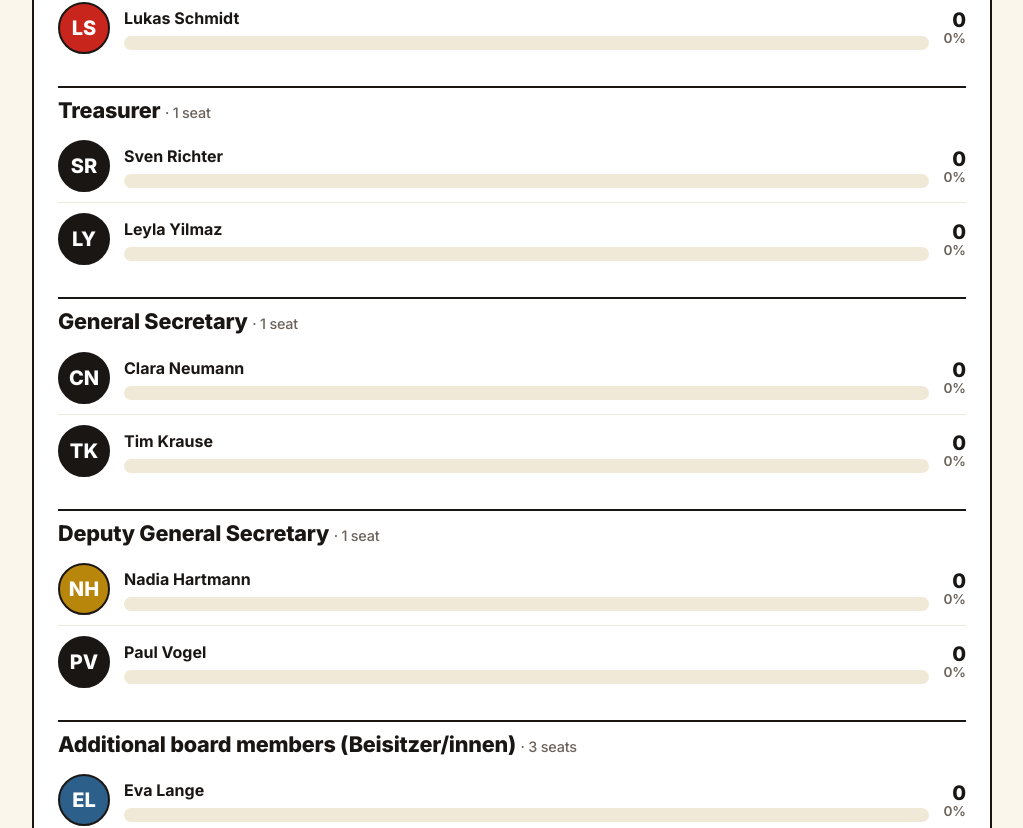
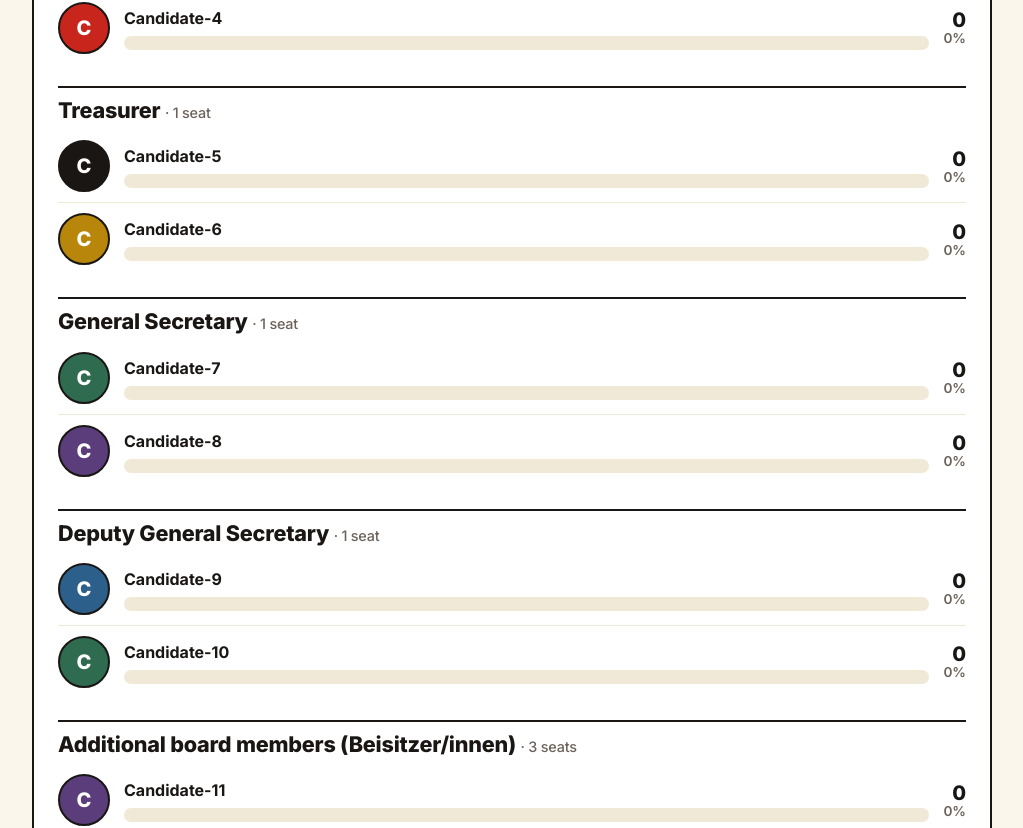
Before and after one commit to mperwe/votingapp, a React (Vite) app: page / in a window 1280 px wide. Shown: the part 1413-2241 px from the top of the page, without its empty margins (128-1151 px from the left). Built offline with nearby package versions, Linux system fonts and the light colour scheme.

Commit message:
candidates names

```diff
--- a/src/store.js
+++ b/src/store.js
@@ -12,12 +12,12 @@ const POS = [
 
 // Dummy names: replace them in the "Candidates" tab once you know the real candidates.
 const DUMMY = [
-  ['Anna Becker', 'Jonas Weber'],
-  ['Mira Hoffmann', 'Lukas Schmidt'],
-  ['Sven Richter', 'Leyla Yilmaz'],
-  ['Clara Neumann', 'Tim Krause'],
-  ['Nadia Hartmann', 'Paul Vogel'],
-  ['Eva Lange', 'Omar Khalil', 'Sophie Brandt', 'Felix Wagner', 'Ida Köhler'],
+  ['Candidate-1', 'Candidate-2'],
+  ['Candidate-3', 'Candidate-4'],
+  ['Candidate-5', 'Candidate-6'],
+  ['Candidate-7', 'Candidate-8'],
+  ['Candidate-9', 'Candidate-10'],
+  ['Candidate-11', 'Candidate-12', 'Candidate-13', 'Candidate-14', 'Candidate-15'],
 ];
 
 let counter = 0;
```
